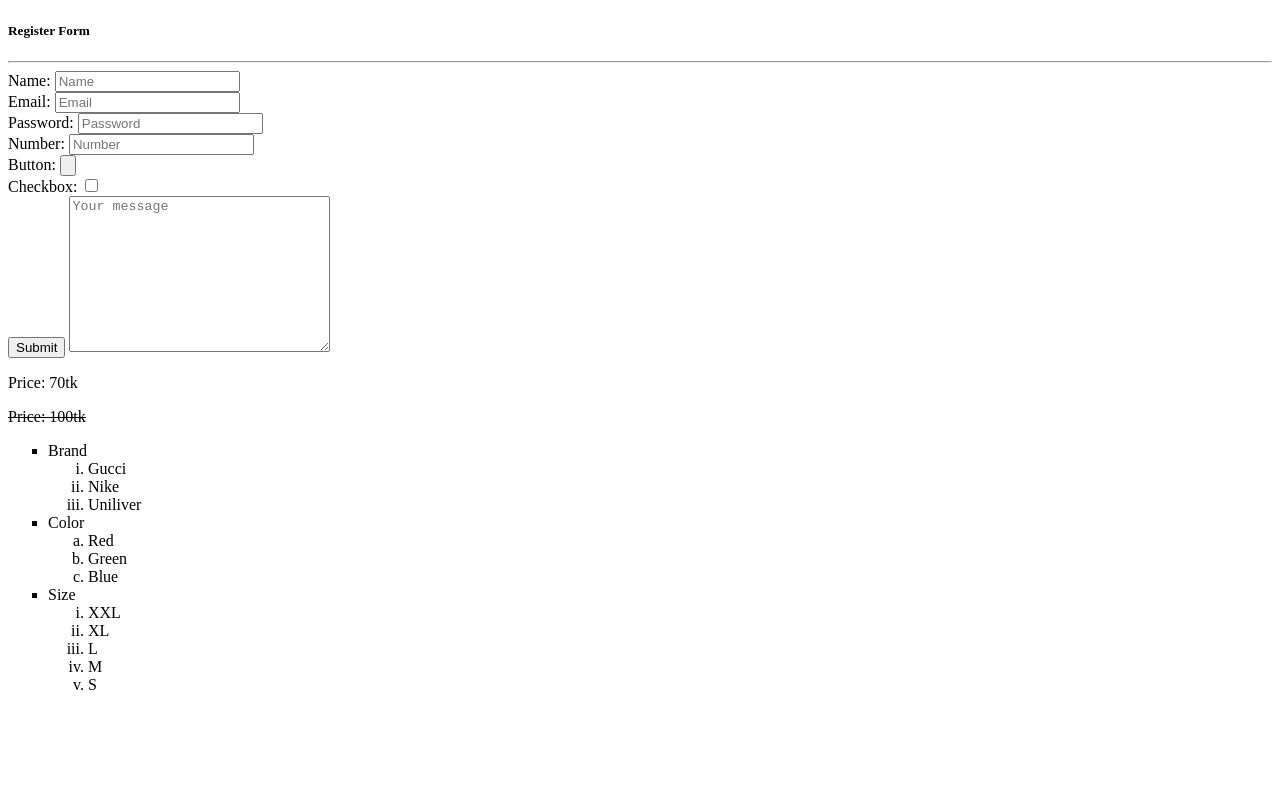
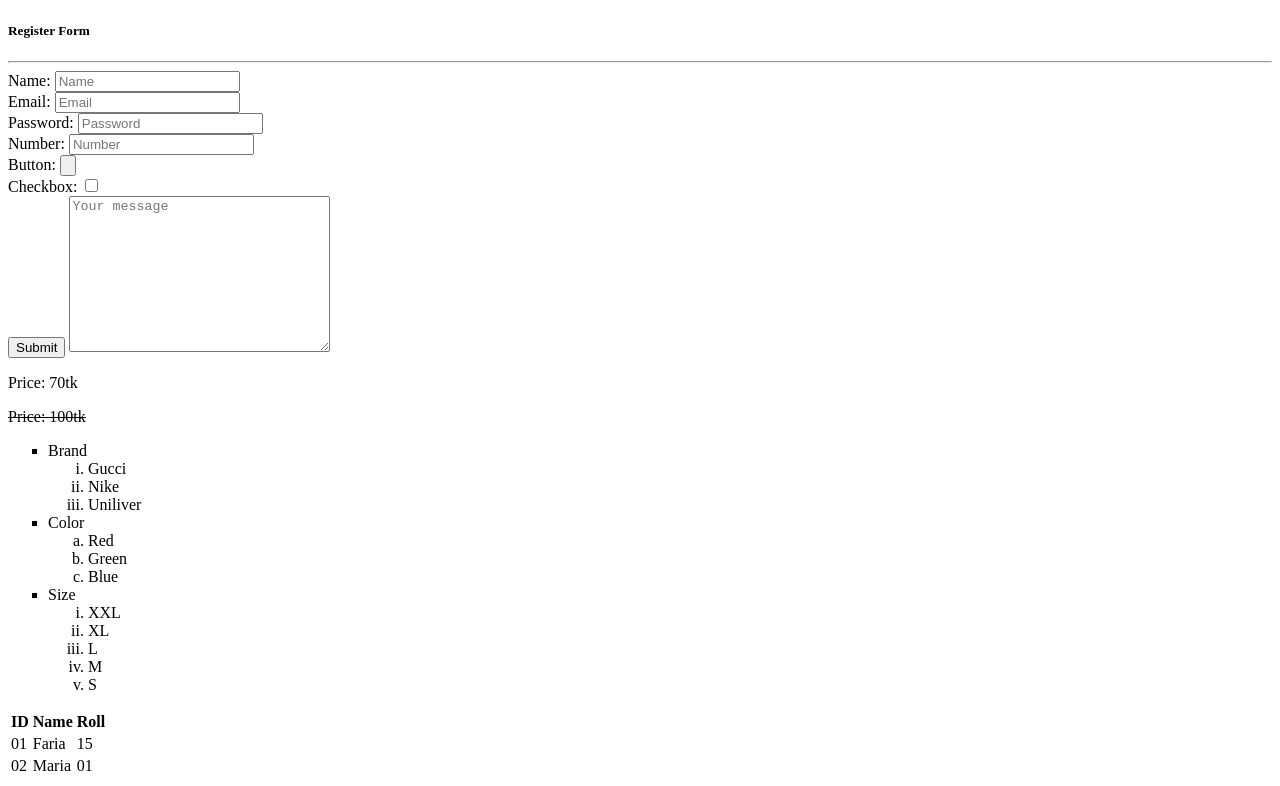
Before and after one commit to faria-islam-mily/HtmlAllTag, a plain HTML site: page index.html in a window 1280 px wide. Shown: the part 1098-1884 px from the top of the page. Before the commit the page ends 1808 px from the top, so only its background shows below. Drawn offline with Linux system fonts and the light colour scheme.

Commit message:
Table Tag

```diff
--- a/index.html
+++ b/index.html
@@ -104,6 +104,23 @@
             </ol>
         </ul>
 
+        <table>
+            <tr>
+                <th>ID</th>
+                <th>Name</th>
+                <th>Roll</th>
+            </tr>
+            <tr>
+                <td>01</td>
+                <td>Faria</td>
+                <td>15</td>
+            </tr>
+            <tr>
+                <td>02</td>
+                <td>Maria</td>
+                <td>01</td>
+            </tr>
+        </table>
 
     </body>
 
```
